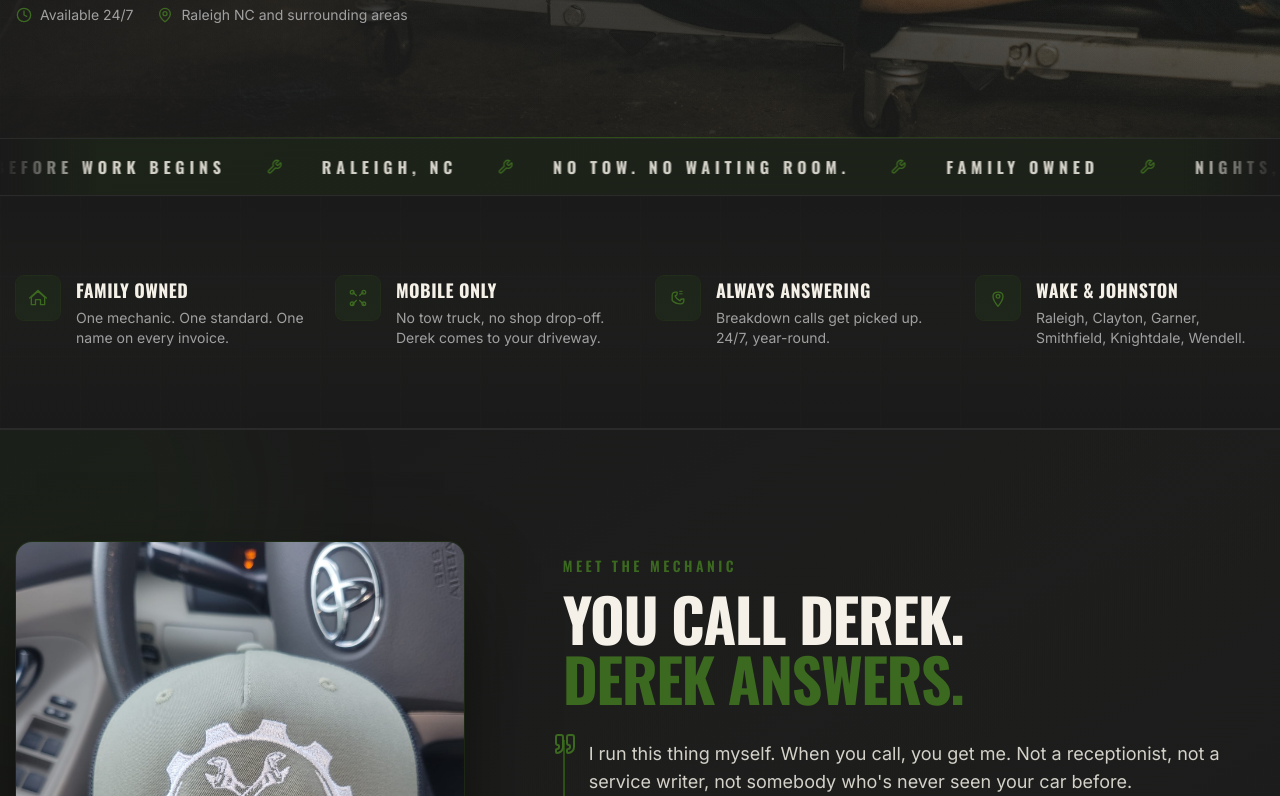
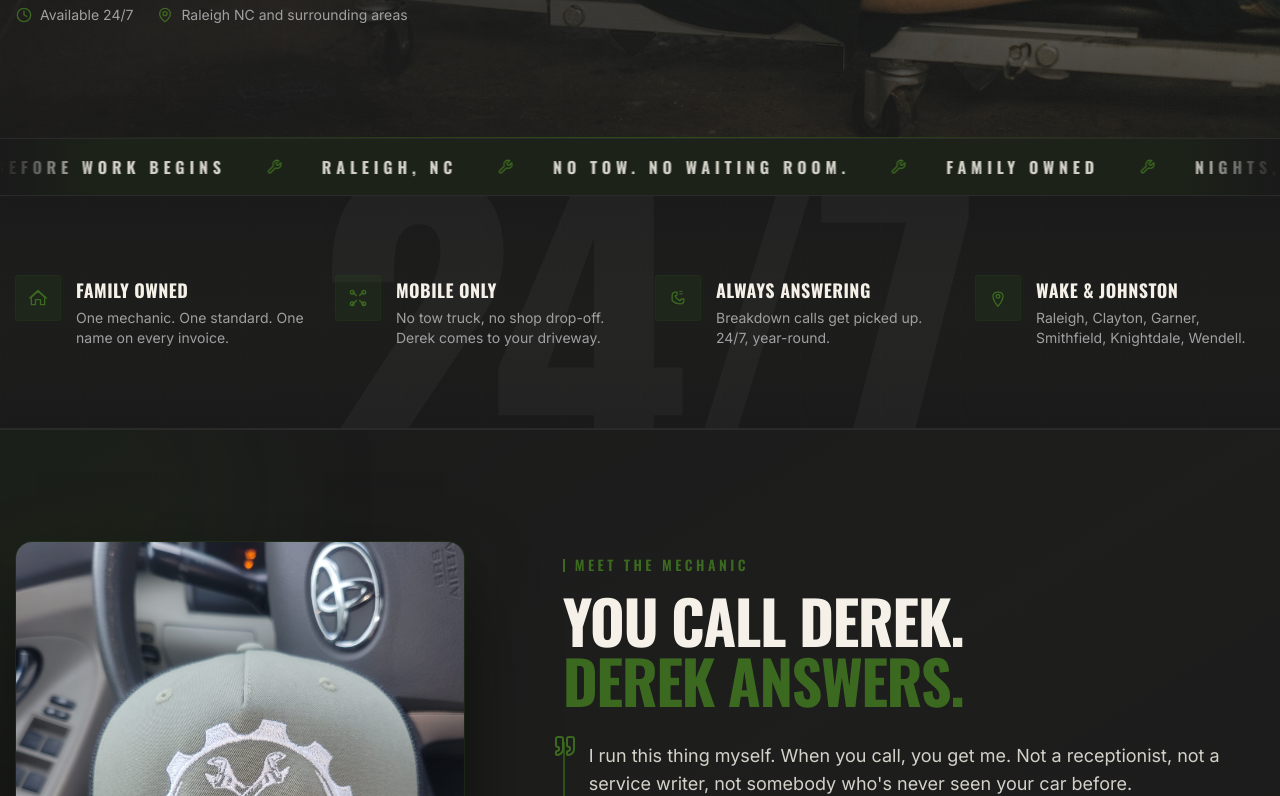
Before and after one commit to Kspratt12/derek, a Next.js app: page / in a window 1280 px wide. Shown: the part 704-1500 px from the top of the page. Built offline with nearby package versions, Linux system fonts and the light colour scheme; no server answers.

Commit message:
Eyebrow accent bars, Stats ghost 24/7 numeral, sharper icon tiles

```diff
--- a/src/app/[city]/page.tsx
+++ b/src/app/[city]/page.tsx
@@ -142,7 +142,7 @@ export default function CityPage({ params }: { params: { city: string } }) {
             </nav>
 
             <div className="max-w-4xl">
-              <span className="eyebrow flex items-center gap-2">
+              <span className="eyebrow eyebrow-plain flex items-center gap-2">
                 <span className="inline-block h-1.5 w-1.5 rounded-full bg-accent" />
                 {city.county}
               </span>
--- a/src/app/globals.css
+++ b/src/app/globals.css
@@ -75,6 +75,20 @@
 
   .eyebrow {
     @apply font-heading text-xs sm:text-sm uppercase tracking-[0.25em] text-accent-hover font-semibold;
+    display: inline-flex;
+    align-items: center;
+    gap: 0.625rem;
+  }
+  .eyebrow::before {
+    content: "";
+    display: block;
+    width: 2px;
+    height: 0.95em;
+    background-color: currentColor;
+    flex-shrink: 0;
+  }
+  .eyebrow-plain::before {
+    display: none;
   }
 
   /* Premium card with accent glow on hover. */
--- a/src/app/services/[service]/page.tsx
+++ b/src/app/services/[service]/page.tsx
@@ -137,7 +137,7 @@ export default function ServicePage({
             </nav>
 
             <div className="max-w-4xl">
-              <span className="eyebrow flex items-center gap-2">
+              <span className="eyebrow eyebrow-plain flex items-center gap-2">
                 <span className="inline-block h-1.5 w-1.5 rounded-full bg-accent" />
                 Mobile Service
               </span>
@@ -220,7 +220,7 @@ export default function ServicePage({
 
               <aside>
                 <div className="rounded-xl border border-border bg-surface/60 p-8">
-                  <p className="eyebrow flex items-center gap-2">
+                  <p className="eyebrow eyebrow-plain flex items-center gap-2">
                     <AlertTriangle
                       className="h-4 w-4 text-accent-hover"
                       aria-hidden
--- a/src/components/site/Hero.tsx
+++ b/src/components/site/Hero.tsx
@@ -104,7 +104,7 @@ export function Hero() {
             {...fadeUp(0)}
             className="mb-6 flex flex-wrap items-center gap-x-5 gap-y-2 sm:gap-x-7"
           >
-            <span className="eyebrow flex items-center gap-2">
+            <span className="eyebrow eyebrow-plain flex items-center gap-2">
               <span className="inline-block h-1.5 w-1.5 rounded-full bg-accent" />
               Raleigh, NC
             </span>
--- a/src/components/site/Stats.tsx
+++ b/src/components/site/Stats.tsx
@@ -152,6 +152,14 @@ export function Stats() {
       className="relative border-b border-border bg-gradient-to-b from-bg via-surface/40 to-bg py-16 sm:py-20"
     >
       <div className="absolute inset-0 grid-lines opacity-30" aria-hidden />
+      <div
+        className="pointer-events-none absolute inset-0 hidden items-center justify-center overflow-hidden sm:flex"
+        aria-hidden
+      >
+        <span className="select-none font-heading text-[18rem] font-bold leading-none tracking-tighter text-ink/[0.035] lg:text-[24rem]">
+          24/7
+        </span>
+      </div>
       <div className="container relative">
         <motion.ul
           initial={shouldReduce ? false : "hidden"}
@@ -176,7 +184,7 @@ export function Stats() {
               }}
               className="group flex cursor-default items-start gap-5 sm:gap-4 transition-transform duration-300 hover:-translate-y-0.5"
             >
-              <span className="inline-flex h-16 w-16 sm:h-11 sm:w-11 flex-none items-center justify-center rounded-xl sm:rounded-lg bg-accent/15 ring-1 ring-accent/30 transition-all duration-300 group-hover:scale-110 group-hover:bg-accent/30 group-hover:ring-accent/60">
+              <span className="inline-flex h-16 w-16 sm:h-11 sm:w-11 flex-none items-center justify-center rounded-sm bg-accent/15 ring-1 ring-accent/30 transition-all duration-300 group-hover:scale-110 group-hover:bg-accent/30 group-hover:ring-accent/60">
                 <Icon className="h-8 w-8 sm:h-5 sm:w-5 text-accent-hover" />
               </span>
               <div>
```
